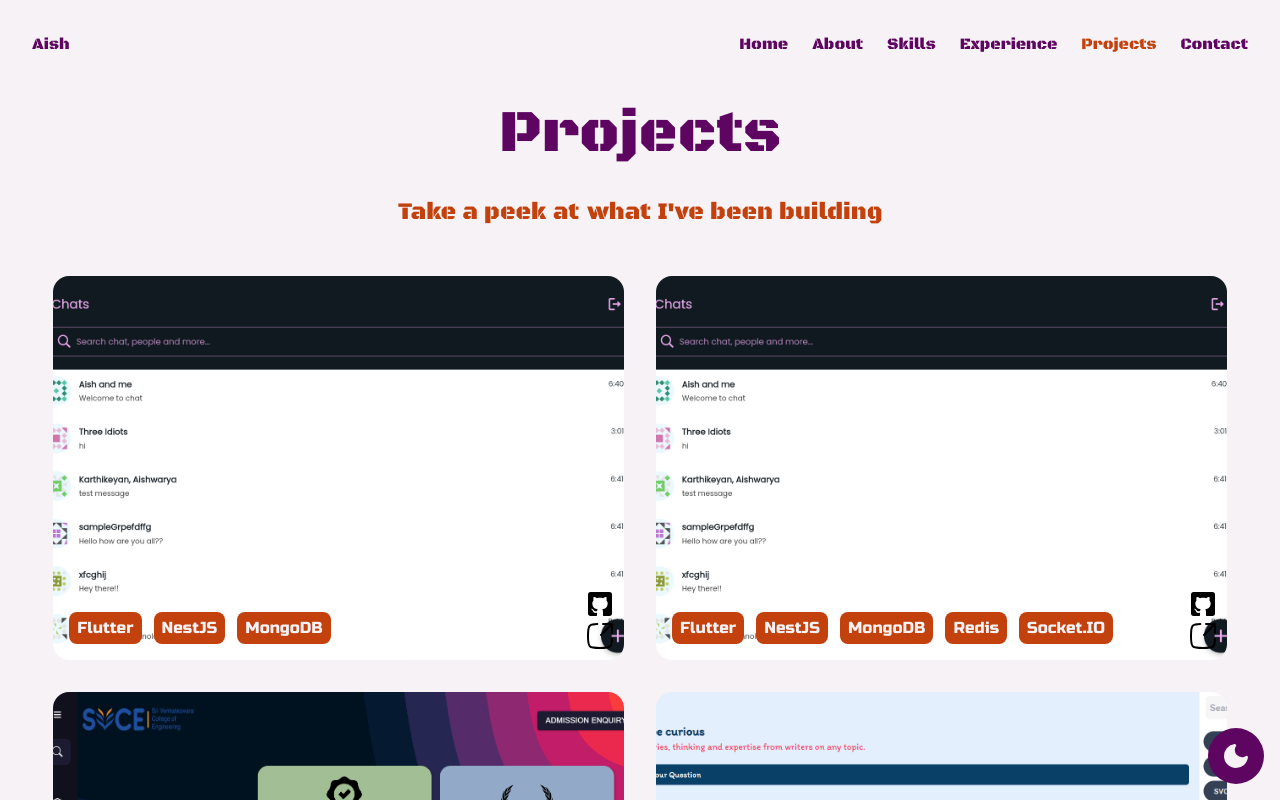
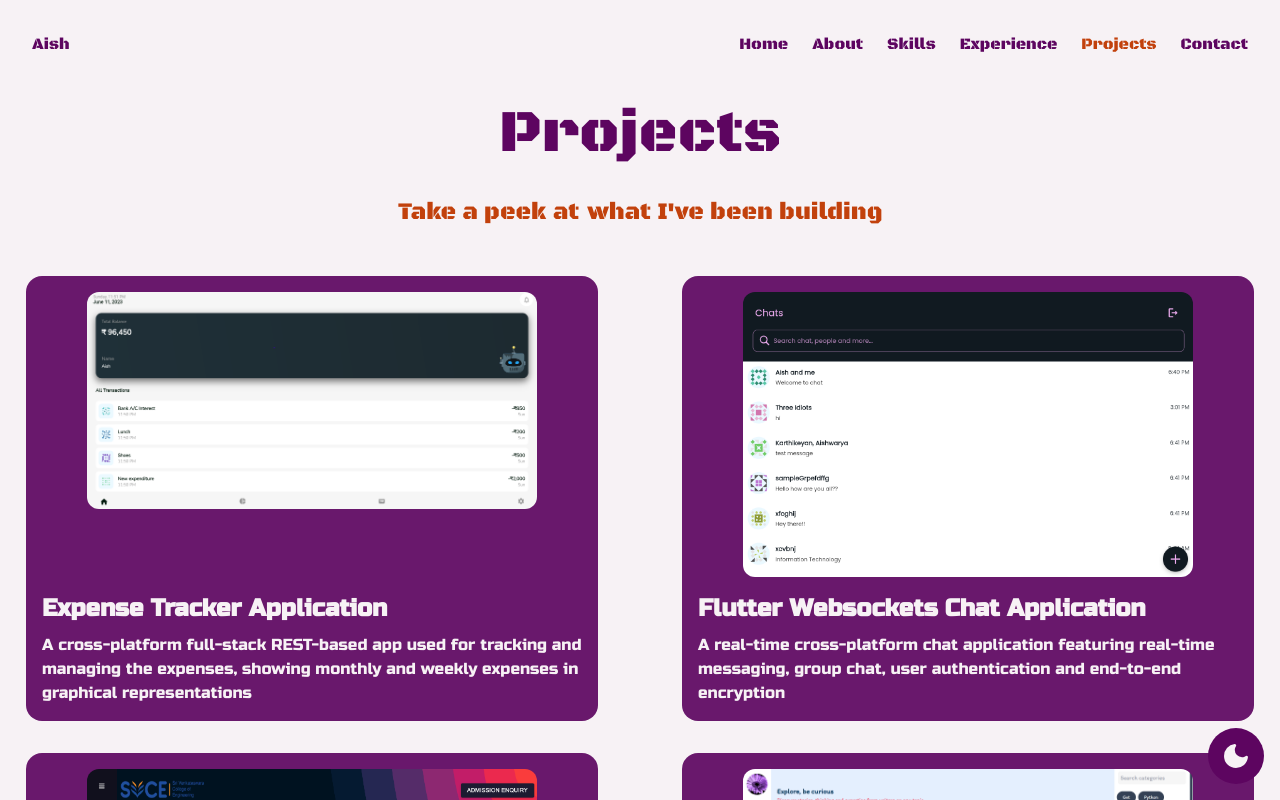
Before and after one commit to AishwaryaSubash/portfolio-website, a React (Vite) app: page /projects in a window 1280 px wide. Shown: the top 800 px of the page. Built offline with nearby package versions, Linux system fonts and the light colour scheme.

Commit message:
projects page modified

```diff
--- a/src/pages/Contact.tsx
+++ b/src/pages/Contact.tsx
@@ -31,7 +31,7 @@ const Contact = () => {
                   </p>
                   <p className="max-md:text-sm">{project.description}</p>
                 </div>
-                <div className=" group-hover:visible w-full flex justify-between items-end">
+                <div className="invisible group-hover:visible w-full flex justify-between items-end">
                   <div className="flex flex-wrap gap-3 m-4 max-md:text-xs max-md:m-2">
                     {project.techStack.map((tech, index) => {
                       return (
--- a/src/pages/Projects.tsx
+++ b/src/pages/Projects.tsx
@@ -1,7 +1,7 @@
 import pageTransition from "../utils/pageTransition";
 import { projectsList } from "../utils/constants";
 
-const Projects = () => {
+const Contact = () => {
   return (
     <div className="flex flex-col overflow-x-hidden justify-center items-center bg-lightBg text-lightText dark:bg-darkBg dark:text-darkText">
       <div className="flex flex-col items-center mb-8">
@@ -11,75 +11,29 @@ const Projects = () => {
           <p>what I've been building</p>
         </div>
       </div>
-      <div className="z-0 relative flex justify-center">
-        <div className="grid grid-cols-2 w-11/12 mb-6 gap-8 max-lg:grid-cols-1 max-lg:w-8/12 max-md:justify-items-center max-md:w-11/12">
+      <div className="z-0 font-textFont grid grid-cols-2 justify-items-center gap-8 max-md:grid-cols-1">
         {projectsList.map((project, index) => {
           return (
             <div
               key={index}
-                style={{
-                  backgroundImage: `url(/${project.websiteImg})`,
-                  // width: "900px",
-                  // height: "400px",
-                }}
-                className={`group w-full h-96 flex flex-col items-start justify-between bg-no-repeat bg-center bg-cover overflow-hidden text-wrap rounded-2xl font-textFont max-xl:h-80 max-md:h-64 max-md:w-10/12`}
+              className="flex flex-col justify-between items-center p-4 w-11/12 rounded-2xl bg-lightTextOpacity text-lightBg dark:bg-darkTextOpacity dark:text-darkBg"
             >
-                {/* <img src={project.websiteImg} height={1500} /> */}
-                <div className="invisible group-hover:visible flex flex-col p-4 bg-lightTextOpacity text-lightBg dark:bg-darkTextOpacity dark:text-darkBg">
+              <img
+                src={project.websiteImg}
+                className="w-10/12 max-md:w-10/12 rounded-xl"
+              />
+              <div className="flex flex-col mt-4 gap-2">
                 <p className="text-2xl font-semibold max-md:text-base">
                   {project.title}
                 </p>
                 <p className="max-md:text-sm">{project.description}</p>
-                </div>
-                <div className=" group-hover:visible w-full flex justify-between items-end">
-                  <div className="flex flex-wrap gap-3 m-4 max-md:text-xs max-md:m-2">
-                    {project.techStack.map((tech, index) => {
-                      return (
-                        <div
-                          key={index}
-                          className="bg-lightHighlight w-fit h-fit text-lightBg dark:bg-darkHighlight dark:text-darkBg px-2 py-1 rounded-lg"
-                        >
-                          <p>{tech}</p>
-                        </div>
-                      );
-                    })}
-                  </div>
-                  <div className="flex flex-col m-2 text-black">
-                    <svg
-                      xmlns="http://www.w3.org/2000/svg"
-                      width="32"
-                      height="32"
-                      viewBox="0 0 24 24"
-                    >
-                      <path
-                        d="M5 3h14a2 2 0 0 1 2 2v14a2 2 0 0 1-2 2h-4.44c-.32-.07-.33-.68-.33-.89l.01-2.47c0-.84-.29-1.39-.61-1.67c2.01-.22 4.11-.97 4.11-4.44c0-.98-.35-1.79-.92-2.42c.09-.22.4-1.14-.09-2.38c0 0-.76-.23-2.48.93c-.72-.2-1.48-.3-2.25-.31c-.76.01-1.54.11-2.25.31c-1.72-1.16-2.48-.93-2.48-.93c-.49 1.24-.18 2.16-.09 2.38c-.57.63-.92 1.44-.92 2.42c0 3.47 2.1 4.22 4.1 4.47c-.26.2-.49.6-.57 1.18c-.52.23-1.82.63-2.62-.75c0 0-.48-.86-1.38-.93c0 0-.88 0-.06.55c0 0 .59.28 1 1.32c0 0 .52 1.75 3.03 1.21l.01 1.53c0 .21-.02.82-.34.89H5a2 2 0 0 1-2-2V5a2 2 0 0 1 2-2z"
-                        fill="currentColor"
-                      />
-                    </svg>
-                    <svg
-                      xmlns="http://www.w3.org/2000/svg"
-                      width="32"
-                      height="32"
-                      viewBox="0 0 24 24"
-                    >
-                      <path
-                        fill="none"
-                        stroke="currentColor"
-                        stroke-linecap="round"
-                        stroke-linejoin="round"
-                        stroke-width="1.5"
-                        d="M10 3.007c-2.946.032-4.59.219-5.682 1.311C3 5.636 3 7.758 3 12c0 4.243 0 6.364 1.318 7.682C5.636 21 7.758 21 12 21c4.243 0 6.364 0 7.682-1.318c1.061-1.061 1.268-2.643 1.308-5.434M21 3h-6.75M21 3v6.75M21 3l-8.25 8.25"
-                      />
-                    </svg>
-                  </div>
               </div>
             </div>
           );
         })}
       </div>
     </div>
-    </div>
   );
 };
 
-export default pageTransition(Projects);
+export default pageTransition(Contact);
--- a/src/utils/constants.ts
+++ b/src/utils/constants.ts
@@ -297,7 +297,7 @@ const projectsList: ProjectsInterface[] = [
   {
     title: "Expense Tracker Application",
     websiteUrl: "https://expense-tracker-pi-eight.vercel.app/",
-    websiteImg: "chat.png",
+    websiteImg: "expense.png",
     githubUrl: "https://github.com/AishwaryaSubash/expense_tracker",
     description:
       "A cross-platform full-stack REST-based app used for tracking and managing the expenses, showing monthly and weekly expenses in graphical representations",
```
Also changed, not shown: public/expense.png (added). Lines whose indentation alone changed are shown as unchanged.
